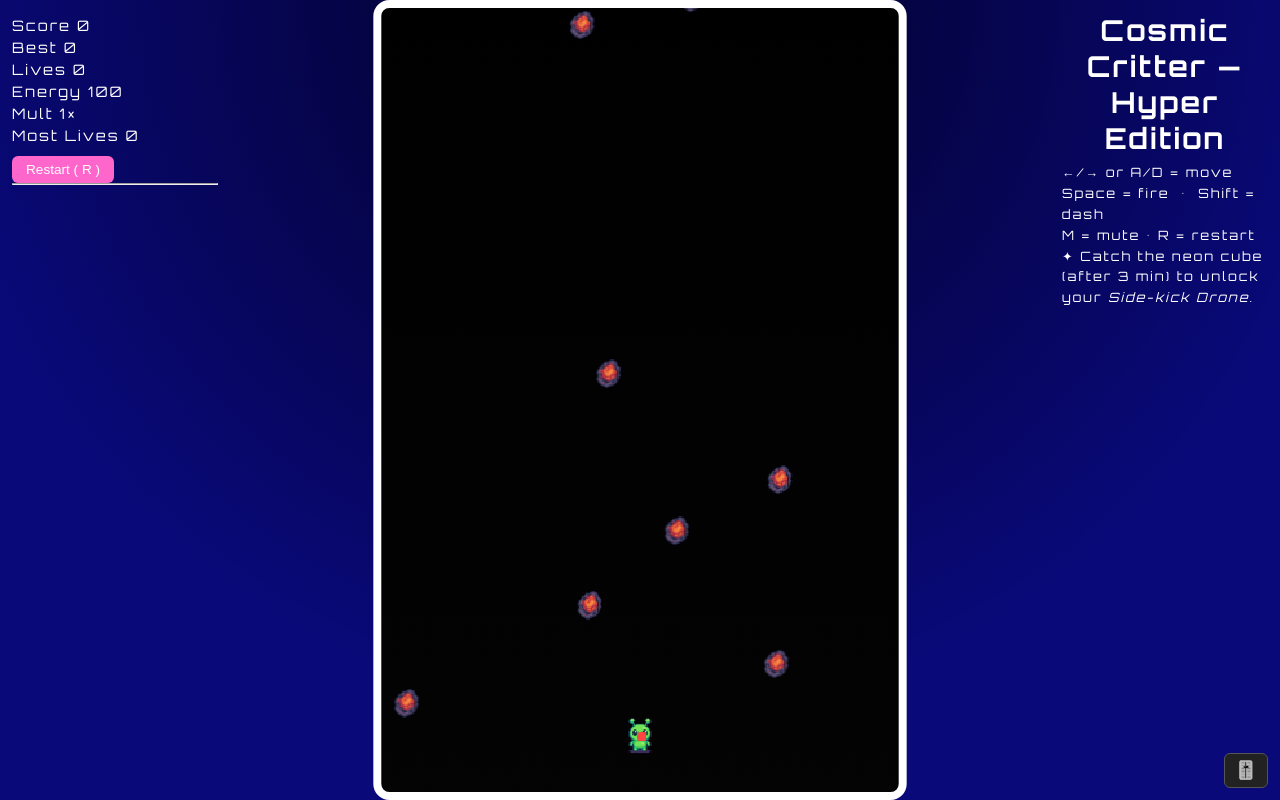
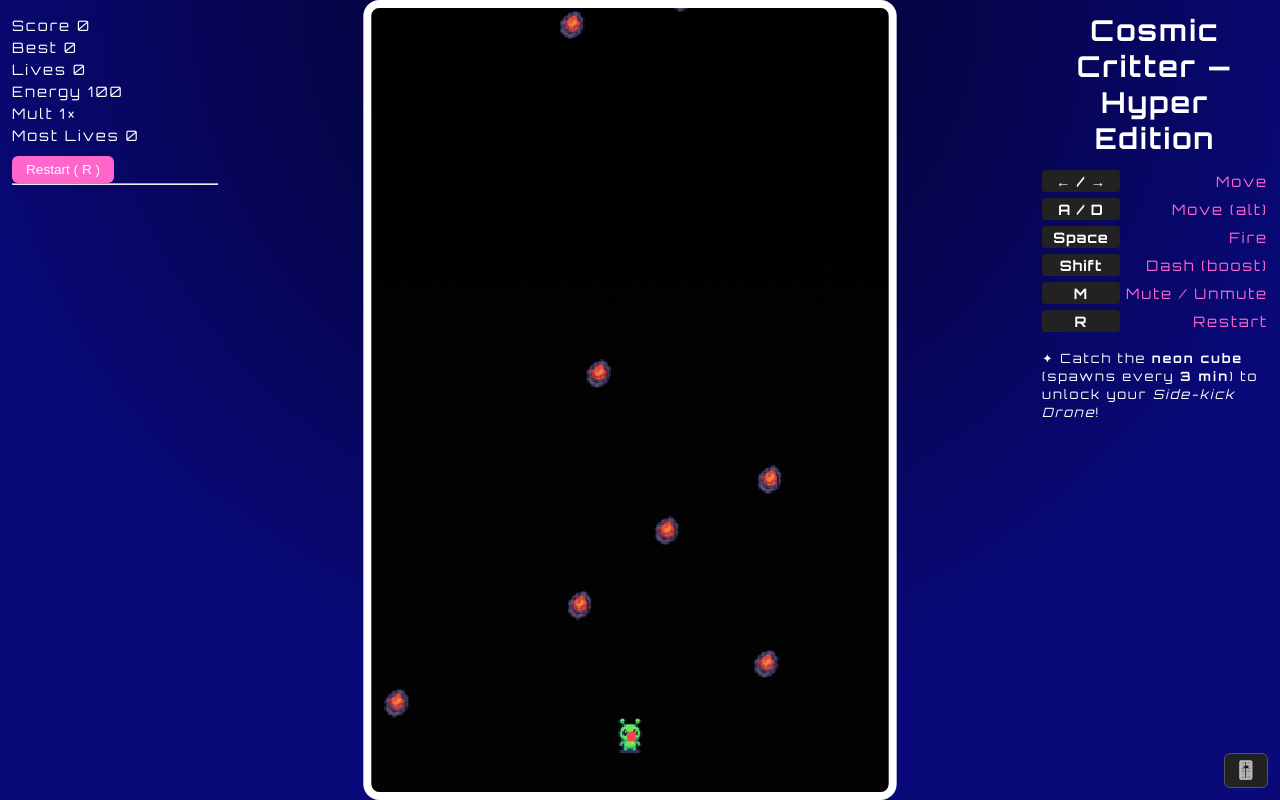
Before and after one commit to jessicacousins/retro_game, a plain HTML site: page index.html in a window 1280 px wide. Drawn offline with Linux system fonts and the light colour scheme.

Commit message:
right panel controls cheat-sheet section and styles updated

```diff
--- a/index.html
+++ b/index.html
@@ -35,19 +35,25 @@
         </div>
       </main>
 
-      <!-- RIGHT PANEL -->
-      <aside class="right-panel">
-        <h1 class="gameTitle">Cosmic Critter — Hyper Edition</h1>
+    <!-- RIGHT PANEL -->
+    <aside class="right-panel">
+      <h1 class="gameTitle">Cosmic Critter — Hyper Edition</h1>
 
-        <p class="help">
-          ←/→ or A/D = move<br />
-          Space = fire &nbsp;•&nbsp; Shift = dash<br />
-          M = mute • R = restart<br />
-          ✦ Catch the neon cube (after 3 min) to unlock your
-          <em>Side-kick Drone</em>.
-        </p>
-      </aside>
-    </div>
+      <ul class="controlsList">
+        <li><span class="keys">← / →</span><span class="action">Move</span></li>
+        <li><span class="keys">A / D</span><span class="action">Move (alt)</span></li>
+        <li><span class="keys">Space</span><span class="action">Fire</span></li>
+        <li><span class="keys">Shift</span><span class="action">Dash (boost)</span></li>
+        <li><span class="keys">M</span><span class="action">Mute / Unmute</span></li>
+        <li><span class="keys">R</span><span class="action">Restart</span></li>
+      </ul>
+
+      <p class="tip">
+        ✦ Catch the <strong>neon cube</strong> (spawns every <strong>3&nbsp;min</strong>)
+        to unlock your <em>Side-kick Drone</em>!
+      </p>
+    </aside>
+
 
     <!-- AUDIO -->
     <audio id="bgm" src="bgm.mp3" loop></audio>
--- a/style.css
+++ b/style.css
@@ -142,6 +142,43 @@ canvas {
   margin: 6px 0;
 }
 
+/* --- right panel controls cheat-sheet --- */
+.controlsList {
+  margin: 14px 0 18px;
+  list-style: none;
+  padding: 0;
+  font-size: 0.9rem;
+}
+.controlsList li {
+  display: flex;
+  justify-content: space-between;
+  align-items: center;
+  margin: 6px 0;
+}
+.controlsList .keys {
+  background: #222;
+  padding: 2px 8px;
+  border-radius: 4px;
+  font-weight: 700;
+  letter-spacing: 1px;
+  min-width: 78px;
+  text-align: center;
+}
+.controlsList .action {
+  color: #ff66cc;
+}
+.tip {
+  font-size: 0.8rem;
+  line-height: 1.4;
+  margin-top: 4px;
+}
+
+@media (min-width: 601px) {
+  .right-panel {
+    width: 250px;
+  }
+}
+
 /* ---------- Mobile < 600 px ---------- */
 @media (max-width: 600px) {
   .left-panel,
```
